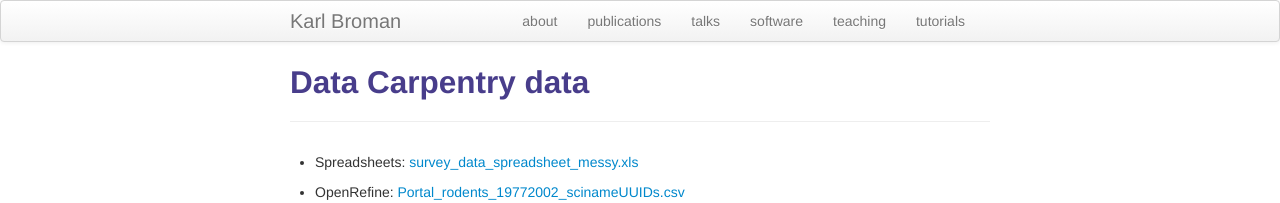
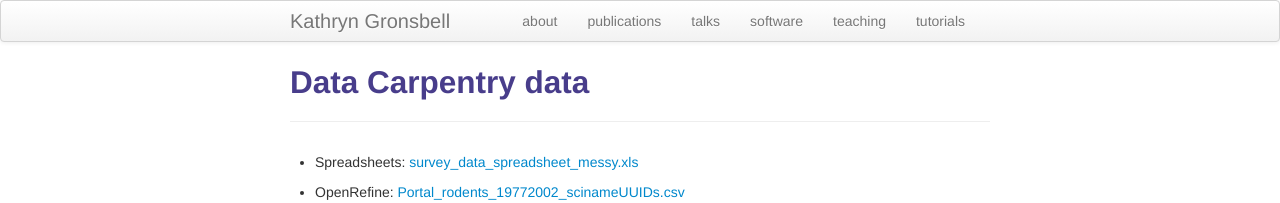
Before and after one commit to kgrons/kgrons.github.io, a Jekyll site: the page built from datacarp/index.md, in a window 1280 px wide. Shown: the top 203 px of the page. Built offline with Jekyll 4.4.1, drawn with Linux system fonts in a browser that asks for light colours.

Commit message:
Update _config.yml

```diff
--- a/_config.yml
+++ b/_config.yml
@@ -8,15 +8,10 @@ highlighter: rouge
 # Themes are encouraged to use these universal variables
 # so be sure to set them if your theme uses them.
 #
-title : Karl Broman
+title : Kathryn Gronsbell
 author :
-  name : Karl Broman
-  email : kbroman@gmail.com
-  github : kbroman
-  twitter : kwbroman
-  feedburner : nil
-
-production_url : http://kbroman.github.io
+  name : Kathryn Gronsbell
+  twitter : k_grons
 
 # Tell Github to use the kramdown markdown interpreter
 # (see https://help.github.com/articles/migrating-your-pages-site-from-maruku)
```
